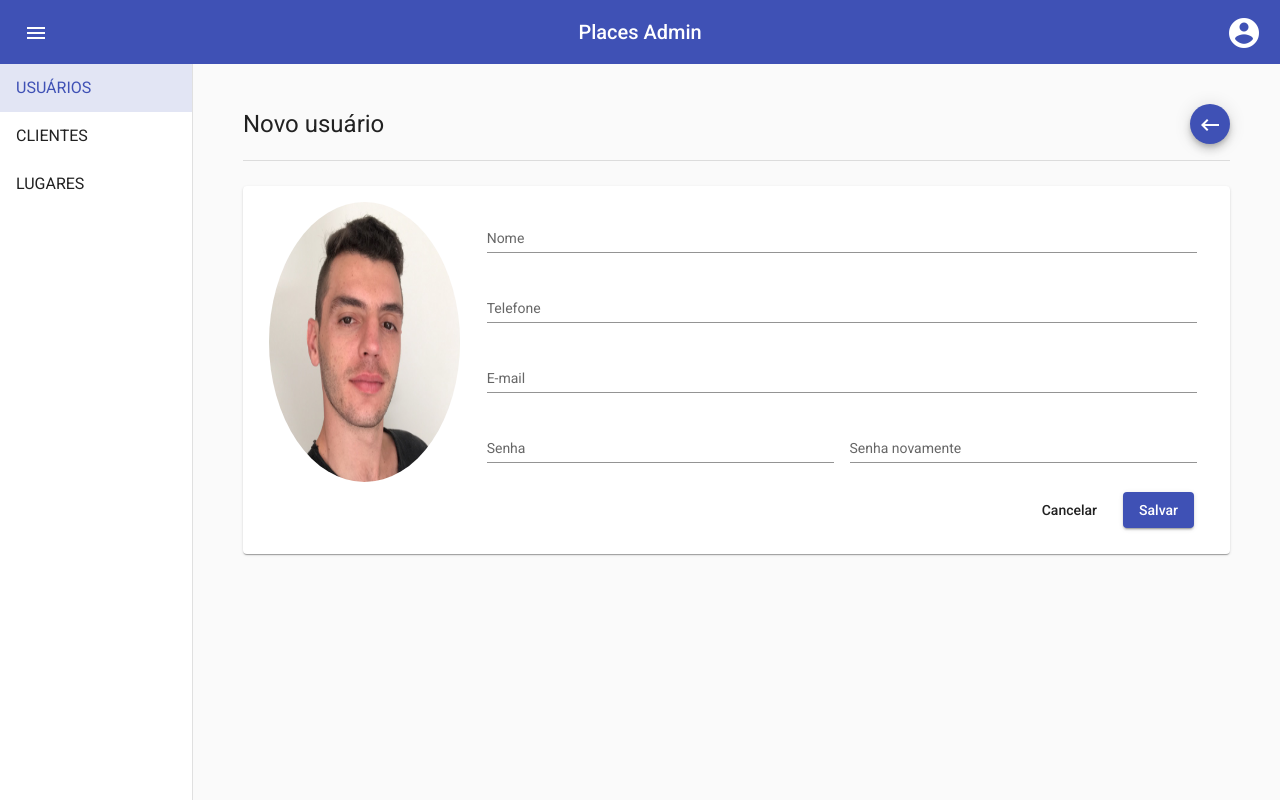
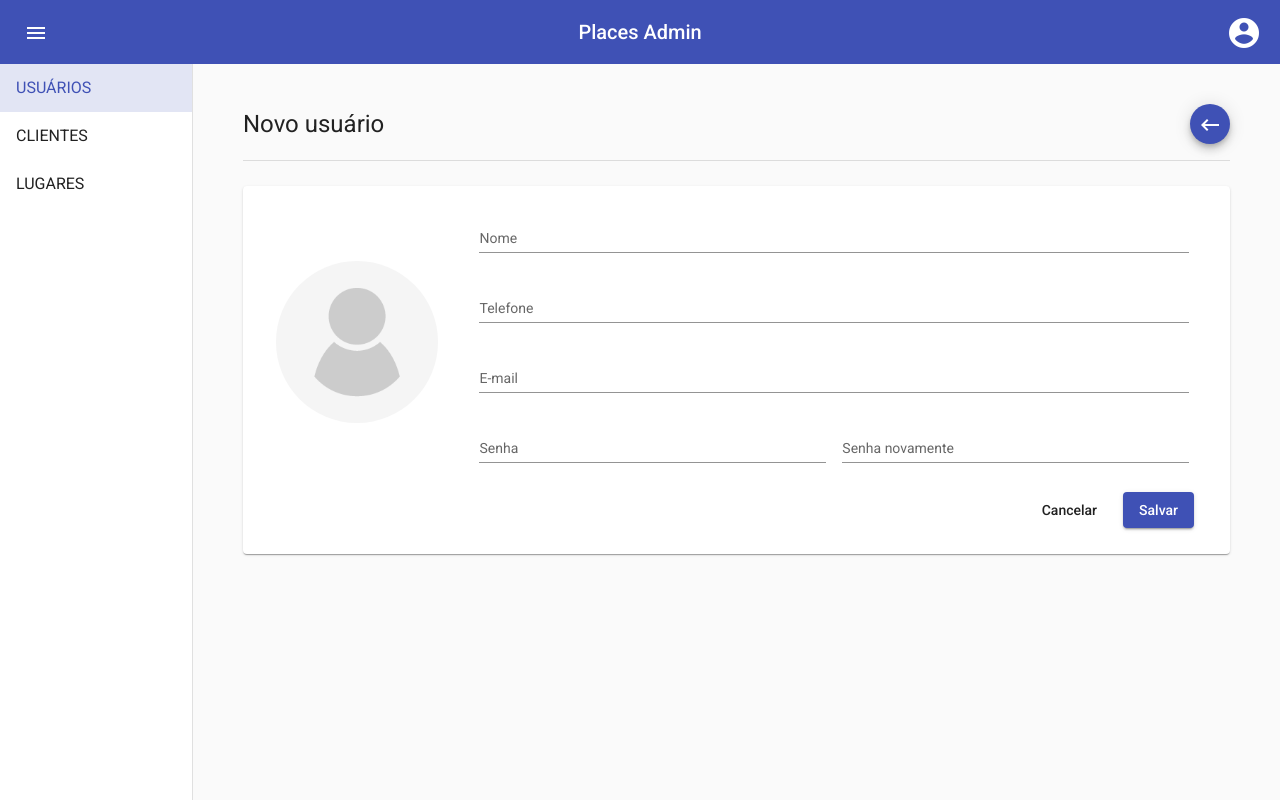
Before and after one commit to deriknyvo/places-app, an Angular app: page /users in a window 1280 px wide. Both pictures are taken after typing "Sample" into the empty fields and a click on the button "add". Built offline with nearby package versions, Linux system fonts and the light colour scheme.

Commit message:
Formulario de criaçao de um novo usuario

```diff
--- a/src/app/users/user-create/user-create.component.html
+++ b/src/app/users/user-create/user-create.component.html
@@ -14,7 +14,15 @@
     <mat-card>
       <form>
         <div class="form-container">
-          <img src="assets/profile/derik.jpeg" class="profile-image">
+
+          <div class="image-container">
+            <img src="assets/profile/sem-foto.png" class="profile-image">
+
+            <button mat-icon-button class="add-photo">
+              <mat-icon>add_a_photo</mat-icon>
+            </button>
+          </div>
+
           <div class="inputs-container">
             <mat-form-field appearance="standard" class="input">
               <mat-label>Nome</mat-label>
--- a/src/app/users/user-create/user-create.component.scss
+++ b/src/app/users/user-create/user-create.component.scss
@@ -1,3 +1,9 @@
+:host ::ng-deep {
+    .mat-form-field-wrapper {
+        margin: 0 8px;
+    }
+}
+
 .container {
     padding: 40px 50px;
 
@@ -19,11 +25,39 @@
 .form-container {
     display: flex;
     justify-content: space-around;
+    align-items: center;
+
+    .image-container {
+        width: 17%;
+        display: flex;
+        align-items: center;
+        transition: all 300ms;
+
+        .profile-image {
+            width: 100%;
+            border-radius: 50%;
+            height: 100%;
+            transition: all 300ms;
+        }
+
+        .add-photo {
+            opacity: 0;
+            position: relative;
+            right: 58%;
+            color: white;
+        }
+    }
+
+    .image-container:hover .add-photo {
+        opacity: 1
+    }
+
+    .image-container:hover .profile-image {
+        filter: brightness(55%);
     }
 
     .inputs-container {
         width: 76%;
-}
 
         .input {
             width: 100%;
@@ -32,15 +66,7 @@
         .input-medium {
             width: 50%;
         }
-
-.profile-image {
-    width: 20%;
-    border-radius: 50%;
     }
-
-
-:host ::ng-deep .mat-form-field-wrapper {
-    margin: 0 8px;
 }
 
 .buttons {
```
Also changed, not shown: karma.conf.js (deleted, +0 -32 lines), src/assets/profile/sem-foto.png (added). Lines whose indentation alone changed are shown as unchanged.
